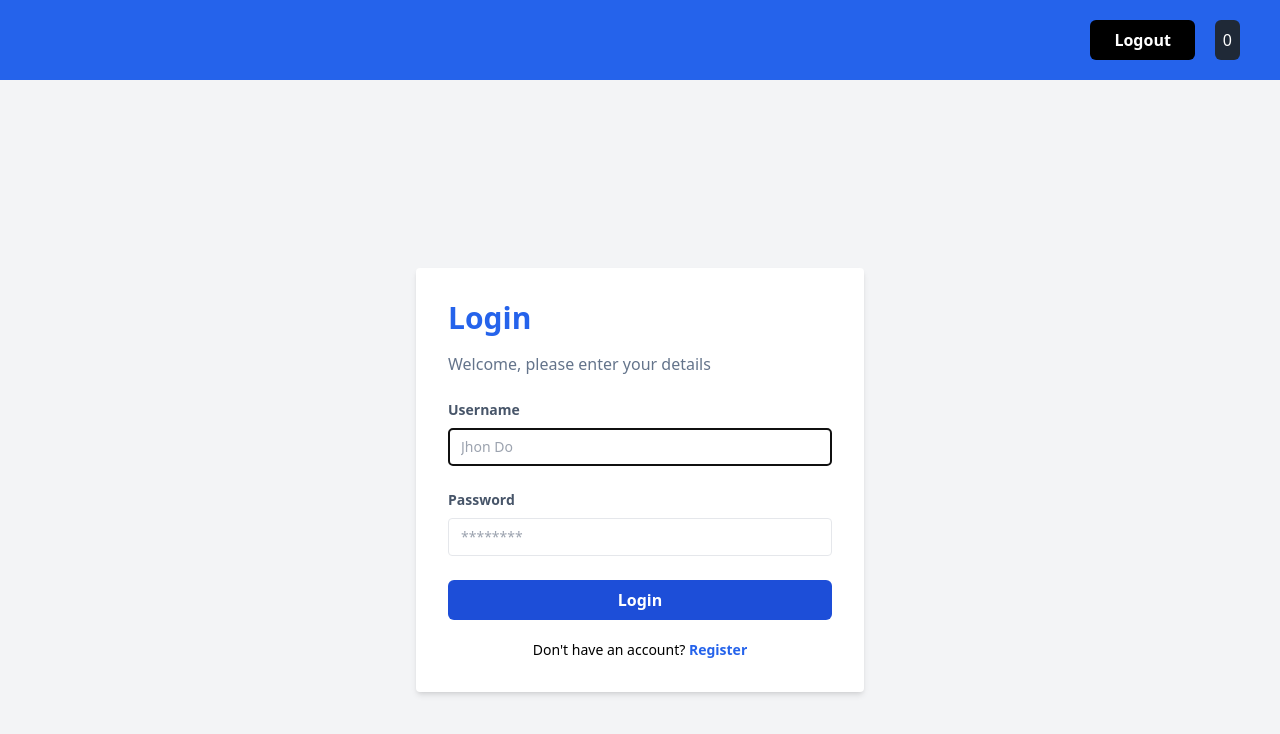
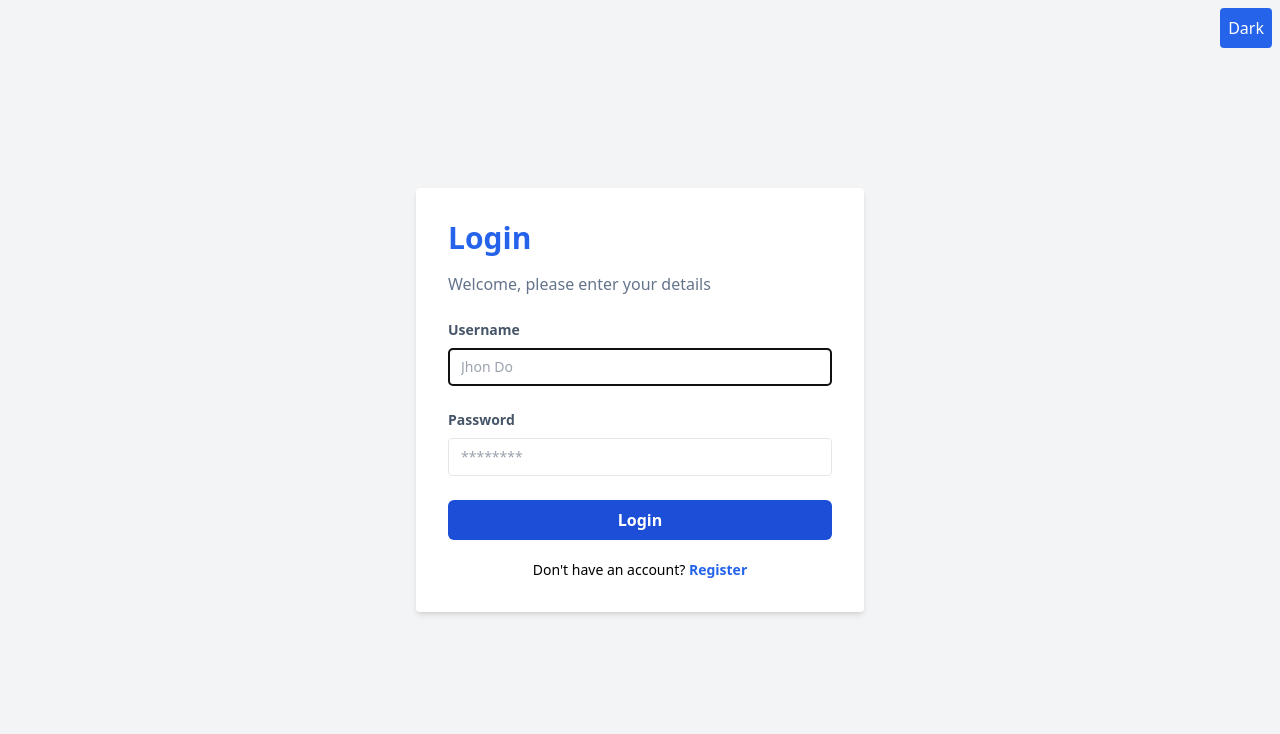
Before and after one commit to MrsFaixall/ReactJs, a React (Vite) app: page /login in a window 1280 px wide. Shown: the top 734 px of the page. Built offline with nearby package versions, Linux system fonts and the light colour scheme; sample sign-in values are in the browser's storage.

Commit message:
menyelesaikan useContex useReducer

```diff
--- a/src/Components/Fragment/TableCart.jsx
+++ b/src/Components/Fragment/TableCart.jsx
@@ -1,35 +1,45 @@
 import { useSelector } from "react-redux";
 import { useState, useRef, useEffect } from "react";
+import { useContext } from "react";
+import { DarkMode } from "../../context/DarkMode";
+import { useTotalPriceDispatch, useTotalPrice } from "../../context/TotalPriceContext";
 
 const TableCart = (props) => {
-    const { products} = props;
+    const { products } = props;
     const cart = useSelector((state) => state.cart.data);
-    const [totalPrice, setTotalPrice] = useState(0);
-
+    const { isDarkMode } = useContext(DarkMode);
+    const dispatch = useTotalPriceDispatch();
+    const {total} = useTotalPrice();
 
     useEffect(() => {
-    if(products.length > 0 && cart.length > 0) {
+        if (products.length > 0 && cart.length > 0) {
             const sum = cart.reduce((acc, item) => {
                 const product = products.find(product => product.id === item.id);
                 return acc + product.price * item.qty;
             }, 0);
-      setTotalPrice(sum);
+            // Panggil dispatch sebagai fungsi
+            dispatch({
+                type: "UPDATE",
+                payload: {
+                    total: sum,
+                },
+            });
             localStorage.setItem("cart", JSON.stringify(cart));
         }
-  }, [cart, products]);
+    }, [cart, products, dispatch]); // Tambahkan dispatch ke daftar dependensi
 
     const totalPriceRef = useRef(null);
 
     useEffect(() => {
-    if(cart.length > 0) {
-    totalPriceRef.current.style.display="table-row";
+        if (cart.length > 0) {
+            totalPriceRef.current.style.display = "table-row";
         } else {
-      totalPriceRef.current.style.display="none";
+            totalPriceRef.current.style.display = "none";
         }
     }, [cart]);
 
     return(
-        <table className="text-left table-auto border-separate border-spacing-x-5">
+        <table className={`text-left table-auto border-separate border-spacing-x-5 ${isDarkMode && "text-white"}`}>
         <thead>
           <tr>
             <th>Product</th>
@@ -66,7 +76,7 @@ const TableCart = (props) => {
             <td colSpan={3}><b>Total Price</b></td>
             <td>
               <b>${""}
-                {totalPrice.toLocaleString('id-iD', {
+                {total.toLocaleString('id-iD', {
                   styles: 'currency',
                   currency: "usd"
                 })}</b>
--- a/src/Components/Layouts/AuthLayouts.jsx
+++ b/src/Components/Layouts/AuthLayouts.jsx
@@ -1,11 +1,27 @@
-import React from "react";
+
 import { Link } from "react-router-dom";
+import { useContext } from "react"; // Pastikan useContext diimpor
+import { DarkMode } from "../../context/DarkMode"; // Impor DarkMode dari konteks yang benar
+
 
 const AuthLayouts = (props) => {
   const { children, title, type } = props;
+  const { isDarkMode, setIsDarkMode } = useContext(DarkMode);
+{
+
+  console.log(isDarkMode);
+}
   return (
-    <div className="flex justify-center items-center min-h-screen bg-gray-100">
+    <div className={`flex justify-center items-center min-h-screen bg-gray-100
+    ${isDarkMode && "bg-slate-900"}`}
+    >
       <div className="w-full max-w-md bg-white p-8 rounded shadow-md">
+        <button
+        className="absolute right-2 top-2 bg-blue-600 p-2 text-white rounded"
+        onClick={() => setIsDarkMode(!isDarkMode)}
+        >
+          {isDarkMode ? "Light" : "Dark"}
+        </button>
         <h1 className="text-3xl font-bold mb-4 text-blue-600">{title}</h1>
         <p className="font-medium text-slate-500 mb-6">
           Welcome, please enter your details
--- a/src/Components/Layouts/Navbar.jsx
+++ b/src/Components/Layouts/Navbar.jsx
@@ -1,35 +1,48 @@
 import Button from "../Elements/Button";
 import { useLogin } from "../../hooks/useLogin";
 import { useSelector } from "react-redux";
-import { useEffect, useState } from "react";
+import { useEffect, useState, useContext } from "react";
+import { DarkMode } from "../../context/DarkMode"; // Impor DarkMode dari context yang benar
+import { useTotalPrice } from "../../context/TotalPriceContext";
 
 const Navbar = () => {
     const username = useLogin();
-    const [totalCart,setTotalCart] = useState(0);
+    const { isDarkMode, setIsDarkMode } = useContext(DarkMode);
+    const [totalCart, setTotalCart] = useState(0);
     const cart = useSelector((state) => state.cart.data);
+    const {total} = useTotalPrice();
 
     useEffect(() => {
-            const sum = cart.reduce((acc, item) => {
-              return acc + item.qty;
-            }, 0)
+        if (cart && cart.length > 0) { // Periksa apakah cart ada dan memiliki item
+            const sum = cart.reduce((acc, item) => acc + item.qty, 0);
             setTotalCart(sum);
+        } else {
+            setTotalCart(0); // Jika cart kosong, set totalCart menjadi 0
+        }
     }, [cart]);
 
     const handleLogout = () => {
         localStorage.removeItem("token");
         window.location.href = "/login";
     };
-    return(
+
+    return (
         <div className="flex justify-end h-20 bg-blue-600 text-white items-center px-10">
             {username}
             <Button className="ml-5 bg-black" onClick={handleLogout}>
                 Logout
             </Button>
+            <Button
+                className="p-2 px-10 m-5 text-white bg-black rounded"
+                onClick={() => setIsDarkMode(!isDarkMode)}
+            >
+                {isDarkMode ? "Light" : "Dark"}
+            </Button>
             <div className="flex items-center bg-gray-800 p-2 rounded-md ml-5">
-        {totalCart}
+                items : {totalCart} | price : {total}
             </div>
         </div>
-    )
-}
+    );
+};
 
 export default Navbar;
--- /dev/null
+++ b/src/context/DarkMode.jsx
@@ -0,0 +1,15 @@
+import { createContext, useState } from "react";
+
+const DarkModeContext = createContext();
+
+const DarkModeContextProvider = ({ children }) => {
+    const [isDarkMode, setIsDarkMode] = useState(false);
+    return (
+        <DarkModeContext.Provider value={{ isDarkMode, setIsDarkMode }}>
+            {children}
+        </DarkModeContext.Provider>
+    );
+};
+
+export const DarkMode = DarkModeContext;
+export default DarkModeContextProvider;
--- /dev/null
+++ b/src/context/TotalPriceContext.jsx
@@ -0,0 +1,40 @@
+import { createContext, useContext, useReducer } from "react";
+
+// Membuat context untuk total price
+const TotalPriceContext = createContext(null);
+const TotalPriceDispatchContext = createContext(null);
+
+// Reducer untuk mengelola total price
+const totalPriceReducer = (state, action) => {
+    switch (action.type) {
+        case "UPDATE":
+            return {
+                total: action.payload.total,
+            };
+        default:
+            throw new Error("Unknown action: " + action.type);
+    }
+};
+
+// Provider untuk total price
+export function TotalPriceProvider({ children }) {
+    const [totalPrice, dispatch] = useReducer(totalPriceReducer, { total: 0 });
+
+    return (
+        <TotalPriceContext.Provider value={totalPrice}>
+            <TotalPriceDispatchContext.Provider value={dispatch}>
+                {children}
+            </TotalPriceDispatchContext.Provider>
+        </TotalPriceContext.Provider>
+    );
+}
+
+// Hook untuk menggunakan total price
+export function useTotalPrice() {
+    return useContext(TotalPriceContext);
+}
+
+// Hook untuk menggunakan dispatch total price
+export function useTotalPriceDispatch() {
+    return useContext(TotalPriceDispatchContext);
+}
--- a/src/main.jsx
+++ b/src/main.jsx
@@ -11,6 +11,8 @@ import DetailProductPage from './pages/detailProduct.jsx';
 import { Provider } from 'react-redux';
 import store from './redux/store';
 import Navbar from './Components/Layouts/Navbar.jsx';
+import DarkModeContextProvider from './context/DarkMode';
+import { TotalPriceProvider } from './context/TotalPriceContext.jsx';
 
 
 const router = createBrowserRouter([
@@ -44,8 +46,12 @@ const router = createBrowserRouter([
 ReactDOM.createRoot(document.getElementById('root')).render(
   <React.StrictMode>
     <Provider store={store}>
-      <Navbar />
+      {/*  */}
+    <DarkModeContextProvider>
+    <TotalPriceProvider>
     <RouterProvider router={router} />
+    </TotalPriceProvider>
+    </DarkModeContextProvider>
     </Provider>
   </React.StrictMode>
 );
--- a/src/pages/products.jsx
+++ b/src/pages/products.jsx
@@ -4,10 +4,13 @@ import { getProducts } from "../services/product.service";
 import { useLogin } from "../hooks/useLogin";
 import TableCart from "../Components/Fragment/TableCart";
 import Navbar from "../Components/Layouts/Navbar";
+import { DarkMode } from "../context/DarkMode";
+import { useContext } from "react";
 
 
 
     const ProductsPage = () => {
+      const { isDarkMode, setIsDarkMode } = useContext(DarkMode);
       const [products, setProducts] = useState([]);
        useLogin();
 
@@ -24,8 +27,10 @@ import Navbar from "../Components/Layouts/Navbar";
 
   return (
     <Fragment>
-
-      <div className="flex justify-center py-5">
+     <Navbar />
+      <div className={`flex justify-center py-5 ${isDarkMode && "bg-slate-900"
+      }`}
+      >
         <div className="w-4/6 flex flex-wrap">
           {products.length > 0 &&
            products.map((product) => (
```
Lines whose indentation alone changed are shown as unchanged.
